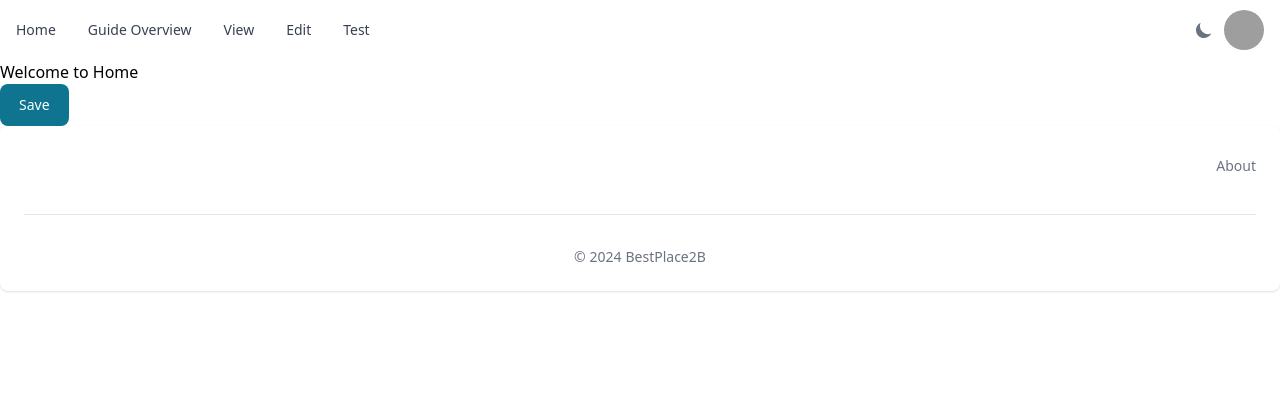
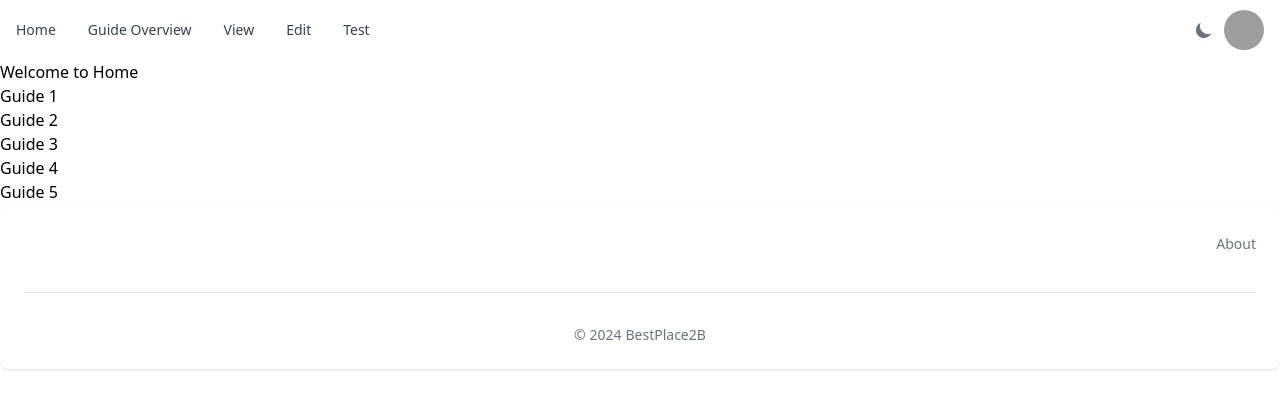
Before and after one commit to Poisonlocket/best_place_2b_baselhack_24, a React (Create React App) app in the folder code/2b-a-frontend-dev/: page /overview in a window 1280 px wide. Shown: the top 408 px of the page. Built offline with nearby package versions, Linux system fonts and the light colour scheme; grey boxes are pictures that could not be loaded.

Commit message:
fix: update AllGuides to empty template

```diff
--- a/code/2b-a-frontend-dev/src/components/AllGuides.js
+++ b/code/2b-a-frontend-dev/src/components/AllGuides.js
@@ -1,22 +1,9 @@
-import React, { useState } from 'react';
-import { Button } from "flowbite-react"
-import axios from 'axios';
-import FormData from 'form-data';
+import React from 'react';
 
 function AllGuides({ setIDList }) {
-  const [guideID, setGuideID] = useState("no_id")
-
-  async function getData() {
-    let data = new FormData();
-    for(let file of filesWithID) {
-      if(file) {
-        data.append('awesome_files', file.fileContent, guideID + "." + file.displayInfo());
-      }
-    }
-    return data;
-  }
 
   async function storeImages() {
+    /* call get on /guides endpoint
     const data = await getData()
     axios.post("http://localhost:5000/upload", data, {
       headers: {
@@ -32,11 +19,18 @@ function AllGuides({ setIDList }) {
       }).catch((error) => {
         console.error(error)
       });
+    */
   }
 
   return (
     <div>
-      <Button onClick={storeImages} >Save</Button>
+      <ul>
+        <li>Guide 1</li>
+        <li>Guide 2</li>
+        <li>Guide 3</li>
+        <li>Guide 4</li>
+        <li>Guide 5</li>
+      </ul>
     </div>
   );
 }
```
